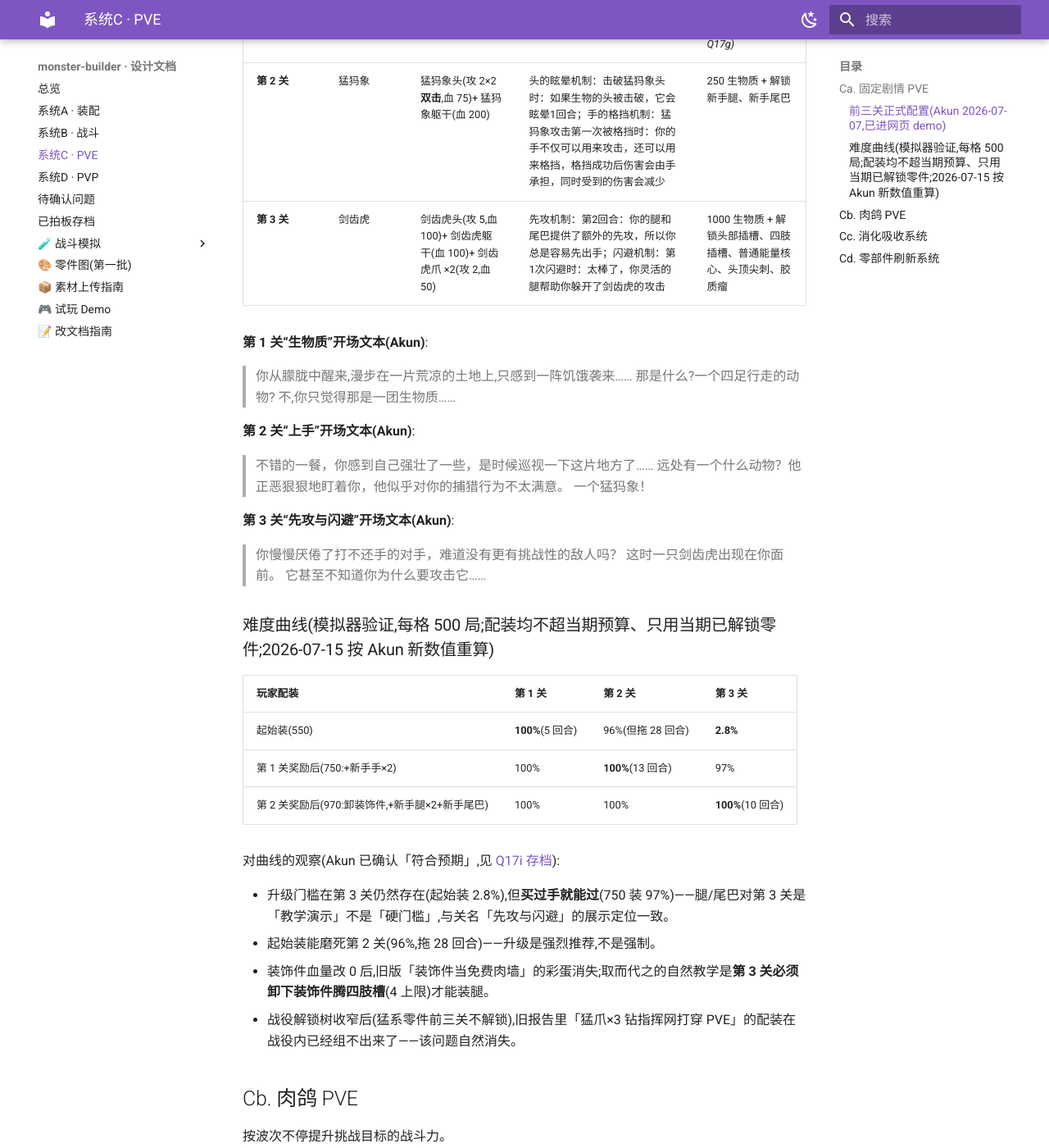
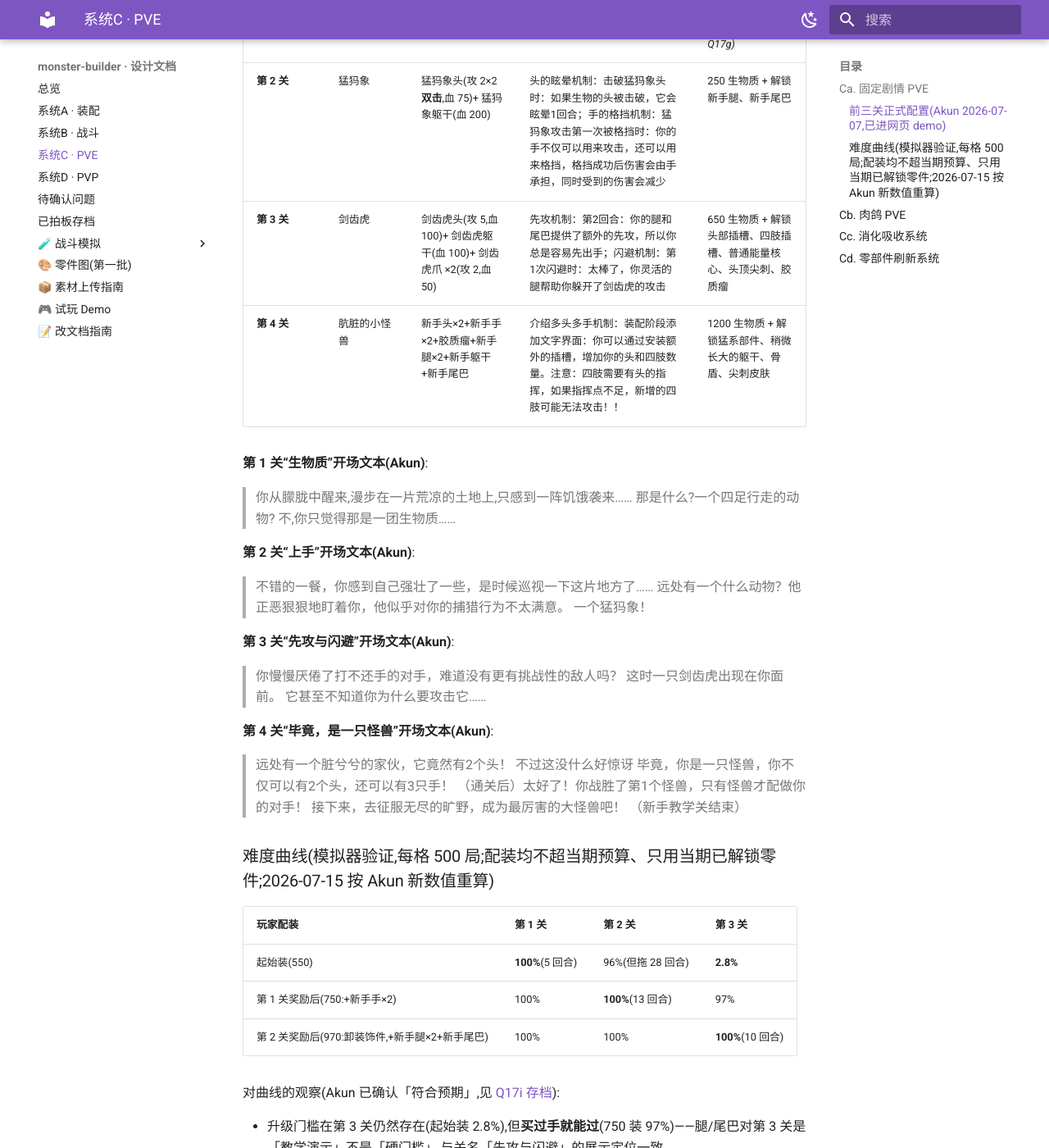
Before and after one commit to zhaoyuda/monster-builder, an MkDocs documentation site: the page built from design/03-pve.md, in a window 1280 px wide and 1400 px high, scrolled down 548 px. Shown: the whole window at 82% size. Built offline with MkDocs 1.6.1 and Material for MkDocs 9.7.7, drawn with Linux system fonts in a browser that asks for light colours.

Commit message:
Update 03-pve.md

```diff
--- a/design/03-pve.md
+++ b/design/03-pve.md
@@ -14,7 +14,8 @@
 |---|---|---|---|---|
 | **第 1 关** | 老迈的鹿 | 鹿躯干(血 50,无攻击) | 基本战斗流程 | 200 生物质 + 解锁新手手 *(定名见 Q17g)* |
 | **第 2 关** | 猛犸象 | 猛犸象头(攻 2×2 **双击**,血 75)+ 猛犸象躯干(血 200) | 头的眩晕机制：击破猛犸象头时：如果生物的头被击破，它会眩晕1回合；手的格挡机制：猛犸象攻击第一次被格挡时：你的手不仅可以用来攻击，还可以用来格挡，格挡成功后伤害会由手承担，同时受到的伤害会减少 | 250 生物质 + 解锁新手腿、新手尾巴 |
-| **第 3 关** | 剑齿虎 | 剑齿虎头(攻 5,血 100)+ 剑齿虎躯干(血 100)+ 剑齿虎爪 ×2(攻 2,血 50) | 先攻机制：第2回合：你的腿和尾巴提供了额外的先攻，所以你总是容易先出手；闪避机制：第1次闪避时：太棒了，你灵活的腿帮助你躲开了剑齿虎的攻击 | 1000 生物质 + 解锁头部插槽、四肢插槽、普通能量核心、头顶尖刺、胶质瘤 |
+| **第 3 关** | 剑齿虎 | 剑齿虎头(攻 5,血 100)+ 剑齿虎躯干(血 100)+ 剑齿虎爪 ×2(攻 2,血 50) | 先攻机制：第2回合：你的腿和尾巴提供了额外的先攻，所以你总是容易先出手；闪避机制：第1次闪避时：太棒了，你灵活的腿帮助你躲开了剑齿虎的攻击 | 650 生物质 + 解锁头部插槽、四肢插槽、普通能量核心、头顶尖刺、胶质瘤 |
+| **第 4 关** | 肮脏的小怪兽 | 新手头×2+新手手×2+胶质瘤+新手腿×2+新手躯干+新手尾巴 | 介绍多头多手机制：装配阶段添加文字界面：你可以通过安装额外的插槽，增加你的头和四肢数量。注意：四肢需要有头的指挥，如果指挥点不足，新增的四肢可能无法攻击！！ | 1200 生物质 + 解锁猛系部件、稍微长大的躯干、骨盾、尖刺皮肤 |
 
 **第 1 关“生物质”开场文本(Akun)**:
 
@@ -33,6 +34,15 @@
 > 你慢慢厌倦了打不还手的对手，难道没有更有挑战性的敌人吗？
 > 这时一只剑齿虎出现在你面前。
 > 它甚至不知道你为什么要攻击它……
+
+**第 4 关“毕竟，是一只怪兽”开场文本(Akun)**:
+
+> 远处有一个脏兮兮的家伙，它竟然有2个头！
+> 不过这没什么好惊讶
+> 毕竟，你是一只怪兽，你不仅可以有2个头，还可以有3只手！
+> （通关后）太好了！你战胜了第1个怪兽，只有怪兽才配做你的对手！
+> 接下来，去征服无尽的旷野，成为最厉害的大怪兽吧！
+> （新手教学关结束）
 
 ### 难度曲线(模拟器验证,每格 500 局;配装均不超当期预算、只用当期已解锁零件;2026-07-15 按 Akun 新数值重算)
 
```
